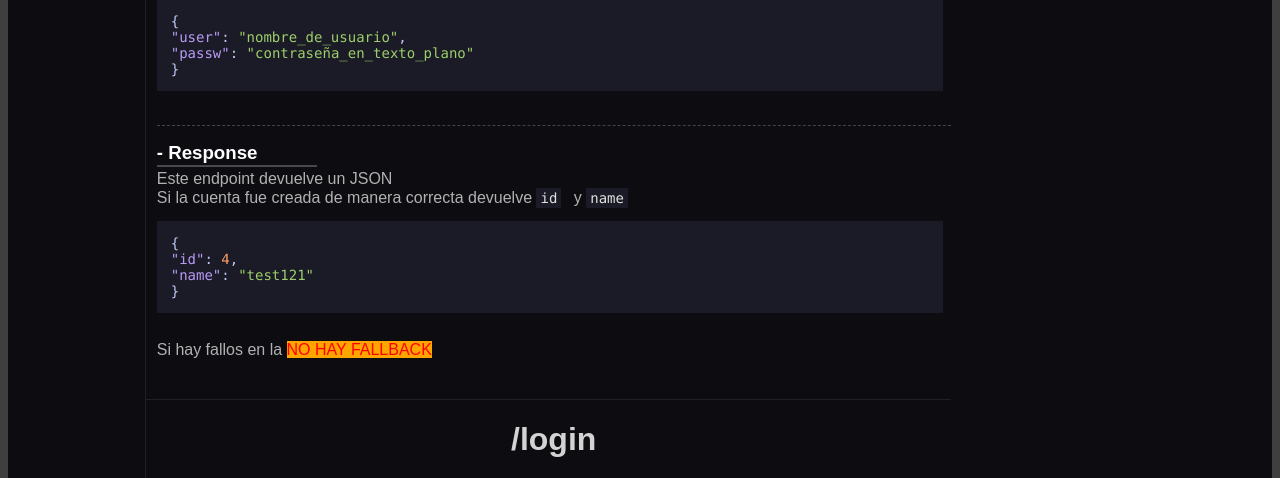
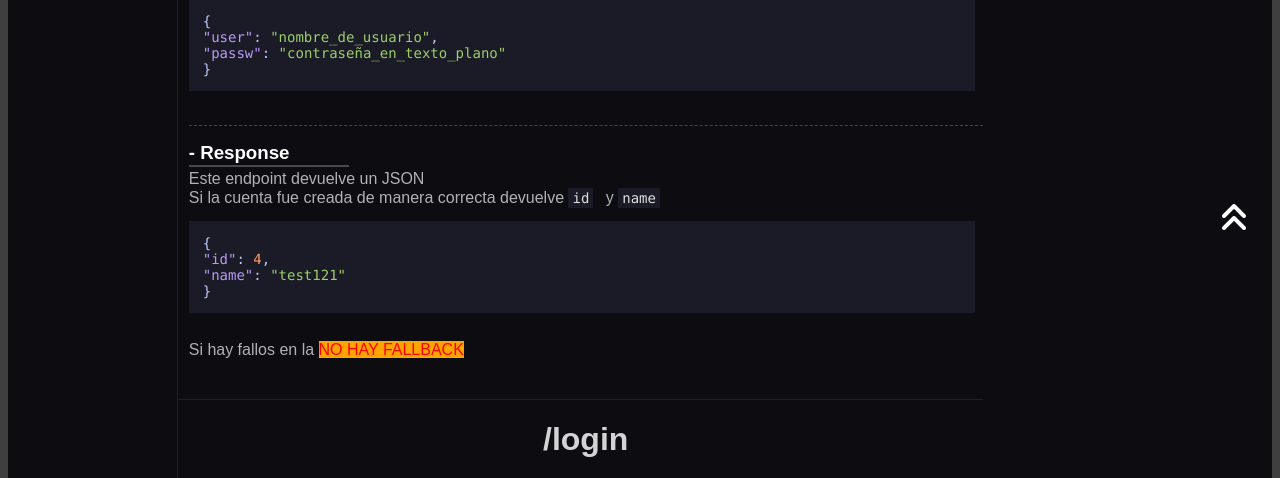
Before and after one commit to santiago-amerio/CAC_BACKEND, a Flask app: page / in a window 1280 px wide. Shown: the part 546-1024 px from the top of the page. Run offline with Flask 3, Linux system fonts and the light colour scheme; some libraries are stand-ins or nearby versions.

Commit message:
up arrow para volver al top de la pagina

```diff
--- a/templates/instructions_template.html
+++ b/templates/instructions_template.html
@@ -18,8 +18,11 @@
             text-align: center;
         }
 
+        .endpoints-title {
+            padding: 0 1rem;
+        }
+
         .endpoint {
-
             padding: .5rem .2rem;
             margin: .5rem 0rem;
             position: sticky;
@@ -31,7 +34,8 @@
             display: block;
             cursor: pointer;
             background: rgb(93, 93, 93) !important;
-            transition: background-color .2s
+            transition: background-color .2s;
+            padding: 0rem .5rem;
         }
 
         .anchor-link:hover {
@@ -118,8 +122,8 @@
 
         @media (max-width: 800px) {
             #aside {
-            display: none;
-        }
+                display: none;
+            }
         }
 
         ul {
@@ -169,20 +173,47 @@
             background-repeat: no-repeat;
             margin-bottom: .2rem;
         }
+
+        .to-top {
+            color: white;
+            font-size: 2rem;
+            position: fixed;
+            bottom: 1rem;
+            right: 2rem;
+            transition: transform 1s;
+            cursor: pointer;
+        }
+
+        .to-top>a {
+            position: relative;
+            bottom: 0rem;
+            transition: bottom .5s;
+            text-decoration: none;
+            text-decoration: none;
+            color: inherit;
+        }
+
+        .to-top:hover>a {
+            bottom: .5rem;
+
+        }
     </style>
     <link rel="stylesheet"
         href="https://cdn.jsdelivr.net/gh/highlightjs/highlight.js@main/src/styles/tokyo-night-dark.css">
     <script src="//cdnjs.cloudflare.com/ajax/libs/highlight.js/11.7.0/highlight.min.js"></script>
     <script>hljs.highlightAll();</script>
+    <script src="https://kit.fontawesome.com/f848986b3d.js" crossorigin="anonymous"></script>
 </head>
 
 <body>
-
+    <div class="to-top">
+        <a href="#main"><i class="fa-solid fa-angles-up"></i></a>
+    </div>
     <div class="container">
         <div class="content">
             <div id="aside">
                 <div>
-                    <h1>enpoints</h1>
+                    <h1 class="endpoints-title">enpoints</h1>
                     <ul>
                         <a class="anchor-link" href="#main">
                             <li class="endpoint">/</li>
```
